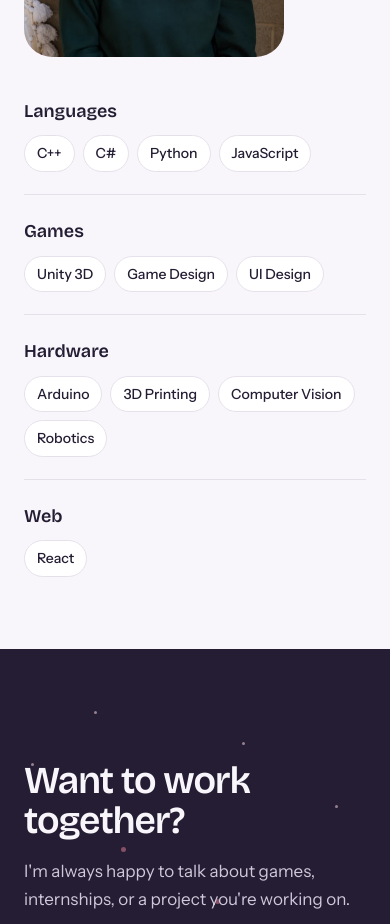
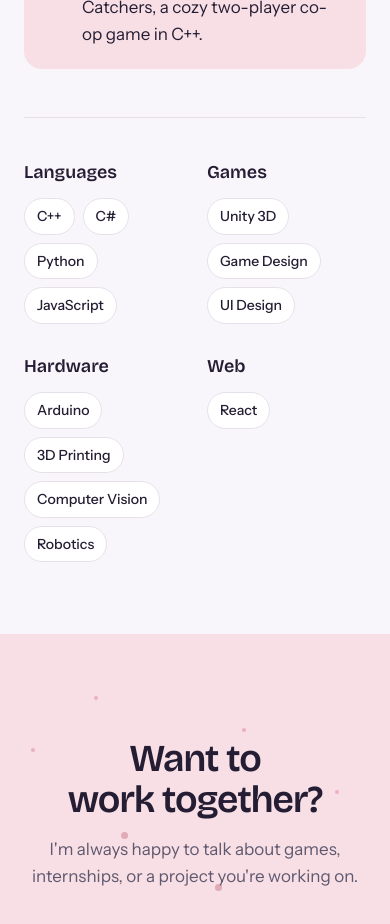
Before and after one commit to shizayasar/shiza-portfolio, a React (Vite) app: page / in a window 390 px wide. Shown: the part 3760-4684 px from the top of the page. Built offline with nearby package versions, Linux system fonts and the light colour scheme.

Commit message:
design changes

```diff
--- a/public/play/dusk-catchers/index.html
+++ b/public/play/dusk-catchers/index.html
@@ -1 +1 @@
-<!doctypehtml><html lang=en><head><meta charset=utf-8><title>Dusk Catchers</title><style>body,html{margin:0;height:100%;background:#241d33}body{display:grid;place-items:center}canvas{display:block;max-width:100vw;max-height:100vh;aspect-ratio:16/9}</style></head><body><canvas id=canvas oncontextmenu=event.preventDefault() tabindex=-1></canvas><script>var Module={canvas:document.getElementById("canvas")}</script><script async src=dusk_catchers.js></script></body></html>
+<!doctypehtml><html lang=en><head><script>if(!location.pathname.endsWith("/")&&!location.pathname.endsWith(".html"))location.replace(location.pathname+"/"+location.search+location.hash)</script><meta charset=utf-8><title>Dusk Catchers</title><style>body,html{margin:0;height:100%;background:#241d33}body{display:grid;place-items:center}canvas{display:block;max-width:100vw;max-height:100vh;aspect-ratio:16/9}</style></head><body><canvas id=canvas oncontextmenu=event.preventDefault() tabindex=-1></canvas><script>var Module={canvas:document.getElementById("canvas")}</script><script async src=dusk_catchers.js></script></body></html>
--- a/src/App.css
+++ b/src/App.css
@@ -499,8 +499,8 @@ h3 {
 
 .about-grid {
   display: grid;
-  grid-template-columns: 1.2fr 1fr;
-  gap: 72px;
+  grid-template-columns: 280px 1fr;
+  gap: 64px;
   align-items: start;
 }
 
@@ -537,14 +537,9 @@ h3 {
   color: var(--ink);
 }
 
-.about-side {
-  display: grid;
-  gap: 40px;
-}
-
 .portrait {
   position: relative;
-  width: min(100%, 260px);
+  width: min(100%, 280px);
 }
 
 .portrait img {
@@ -565,21 +560,25 @@ h3 {
   fill: var(--rose-bright);
 }
 
+/* skills: four groups side by side under the photo and text */
 .toolkit {
   display: grid;
-  gap: 22px;
+  grid-template-columns: repeat(4, auto);
+  justify-content: space-between;
+  gap: 40px;
+  margin-top: 64px;
+  padding-top: 40px;
+  border-top: 1px solid var(--line);
 }
 
 .toolkit-row {
   display: grid;
-  gap: 10px;
-  padding-bottom: 22px;
-  border-bottom: 1px solid var(--line);
+  align-content: start;
+  gap: 12px;
 }
 
-.toolkit-row:last-child {
-  border-bottom: none;
-  padding-bottom: 0;
+.toolkit dd {
+  max-width: 300px;
 }
 
 .toolkit dt {
@@ -603,94 +602,109 @@ h3 {
   font-weight: 500;
 }
 
-/* CONTACT */
+/* CONTACT
+   Soft pink to match the header, so the page starts and ends in pink. */
 
 .contact-section {
   position: relative;
   overflow: hidden;
-  background: var(--ink);
-  color: var(--paper);
-  padding: 112px 0;
+  background: var(--blush);
+  color: var(--ink);
+  padding: 104px 0 96px;
 }
 
+/* little rose stars scattered behind the text */
 .night-sky span {
   position: absolute;
-  width: 3px;
-  height: 3px;
+  width: 4px;
+  height: 4px;
   border-radius: 50%;
-  background: #F4D3DB;
-  opacity: 0.55;
+  background: var(--rose-bright);
+  opacity: 0.45;
 }
 
 .night-sky span:nth-child(3n) {
-  width: 5px;
-  height: 5px;
-  background: var(--rose-bright);
+  width: 7px;
+  height: 7px;
+  background: var(--rose);
+  opacity: 0.35;
 }
 
 .contact-inner {
   position: relative;
   width: var(--page);
   margin: 0 auto;
+  text-align: center;
 }
 
 .contact-section h2 {
   font-size: clamp(38px, 5vw, 60px);
-  line-height: 1.05;
-  max-width: 16ch;
+  line-height: 1.08;
+  text-wrap: balance;
 }
 
 .contact-text {
-  margin-top: 18px;
-  max-width: 48ch;
+  margin: 16px auto 0;
+  max-width: 44ch;
   font-size: 19px;
-  color: #CFC8DA;
+  color: var(--muted);
+  text-wrap: balance;
 }
 
+/* email as the main button */
 .email {
-  display: inline-block;
+  display: inline-flex;
   margin-top: 36px;
+  padding: 16px 30px;
+  border-radius: 999px;
+  background: var(--rose);
+  color: #fff;
   font-family: var(--display);
-  font-size: clamp(22px, 2.6vw, 30px);
-  font-weight: 500;
-  color: #F4D3DB;
-  border-bottom: 2px solid var(--rose-bright);
-  padding-bottom: 4px;
-  transition: color 0.2s ease;
+  font-size: clamp(18px, 2vw, 22px);
+  font-weight: 600;
+  transition: background 0.2s ease;
 }
 
 .email:hover {
-  color: #fff;
+  background: #9C3A51;
 }
 
 .social-links {
   display: flex;
   flex-wrap: wrap;
-  gap: 28px;
-  margin-top: 40px;
+  justify-content: center;
+  gap: 12px;
+  margin-top: 24px;
   font-weight: 500;
 }
 
 .social-links a {
-  color: #CFC8DA;
-  transition: color 0.2s ease;
+  padding: 9px 18px;
+  border-radius: 999px;
+  border: 1.5px solid #E7AAB8;
+  background: rgba(255, 255, 255, 0.6);
+  color: var(--ink);
+  transition: background 0.2s ease, border-color 0.2s ease, color 0.2s ease;
 }
 
 .social-links a:hover {
-  color: var(--rose-bright);
+  border-color: var(--rose);
+  color: var(--rose);
+  background: #fff;
 }
 
 /* FOOTER */
 
 footer {
   display: flex;
-  justify-content: space-between;
+  justify-content: center;
   gap: 8px;
-  padding: 22px max(24px, calc((100% - 1160px) / 2));
-  background: var(--ink);
-  color: #8E869C;
-  border-top: 1px solid #3A3249;
+  padding: 22px 24px;
+  background: var(--blush);
+  color: var(--muted);
+  border-top: 1px solid #EFC6D1;
   font-size: 14px;
+  text-align: center;
 }
 
 /* MOBILE */
@@ -727,7 +741,14 @@ footer {
   }
 
   .about-grid {
-    gap: 40px;
+    gap: 32px;
+  }
+
+  .toolkit {
+    grid-template-columns: 1fr 1fr;
+    justify-content: stretch;
+    gap: 28px 24px;
+    margin-top: 48px;
   }
 
   .work-section,
@@ -833,3 +854,21 @@ footer {
     inset: 0;
   }
 }
+
+/* DESKTOP HEADER
+   Pink header bar on wider screens only; phones keep the plain header. */
+@media (min-width: 861px) {
+  .navbar {
+    background: var(--blush);
+    box-shadow: 0 0 0 100vmax var(--blush);
+    clip-path: inset(0 -100vmax);
+  }
+
+  .nav-links a {
+    color: var(--ink);
+  }
+
+  .nav-links a:hover {
+    color: var(--rose);
+  }
+}
--- a/src/App.jsx
+++ b/src/App.jsx
@@ -22,7 +22,7 @@ const projects = [
     tools: ["C++17", "raylib", "CMake", "Game Design"],
     visual: "dusk",
     link: "https://github.com/shizayasar/dusk-catchers",
-    play: "/play/dusk-catchers/index.html",
+    play: "/play/dusk-catchers/",
   },
 ]
 
@@ -284,6 +284,19 @@ function App() {
           <h2 className="section-title">About</h2>
 
           <div className="about-grid">
+            <div className="portrait">
+              <img
+                src="/professional-pic.webp"
+                alt="Shiza Yasar"
+                width="720"
+                height="720"
+                loading="lazy"
+              />
+              <svg viewBox="-14 -14 28 28" aria-hidden="true">
+                <path d={SPARKLE} />
+              </svg>
+            </div>
+
             <div className="about-text">
               <p>
                 I'm a computer science student at the University of La Verne
@@ -308,19 +321,6 @@ function App() {
                 </p>
               </div>
             </div>
-
-            <div className="about-side">
-              <div className="portrait">
-                <img
-                  src="/professional-pic.webp"
-                  alt="Shiza Yasar"
-                  width="720"
-                  height="720"
-                  loading="lazy"
-                />
-                <svg viewBox="-14 -14 28 28" aria-hidden="true">
-                  <path d={SPARKLE} />
-                </svg>
           </div>
 
           <dl className="toolkit">
@@ -335,8 +335,6 @@ function App() {
               </div>
             ))}
           </dl>
-            </div>
-          </div>
         </section>
       </main>
 
--- a/vite.config.js
+++ b/vite.config.js
@@ -1,7 +1,24 @@
 import react from '@vitejs/plugin-react'
 import { defineConfig } from 'vite'
 
+// In development, serve the index.html inside public/play/... folders when
+// someone visits the folder's address (like /play/dusk-catchers/), the same
+// way the live site on Vercel does. Without this, the dev server shows the
+// portfolio there instead of the game.
+const playFolderIndex = {
+  name: 'play-folder-index',
+  configureServer(server) {
+    server.middlewares.use((req, res, next) => {
+      if (req.url && req.url.startsWith('/play/') && req.url.split('?')[0].endsWith('/')) {
+        const [path, query] = req.url.split('?')
+        req.url = path + 'index.html' + (query ? '?' + query : '')
+      }
+      next()
+    })
+  },
+}
+
 // https://vite.dev/config/
 export default defineConfig({
-  plugins: [react()],
+  plugins: [react(), playFolderIndex],
 })
```
Lines whose indentation alone changed are shown as unchanged.
